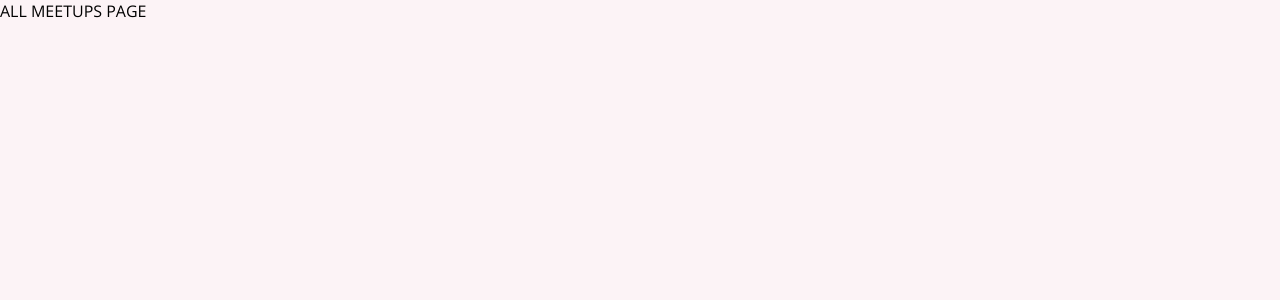
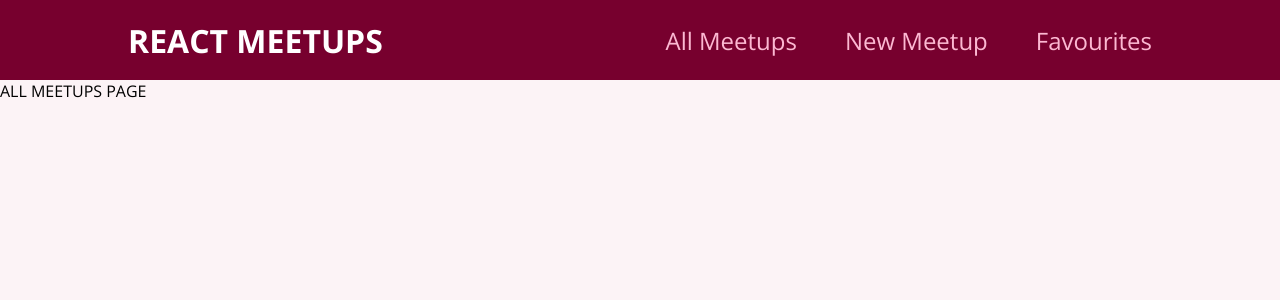
Before and after one commit to Magitekwarrior/ReactTraining, a React (Create React App) app in the folder 07-new-starting-project/: page / in a window 1280 px wide. Shown: the top 300 px of the page. Built offline with nearby package versions, Linux system fonts and the light colour scheme.

Commit message:
Navigation + outputting lists

```diff
--- a/07-new-starting-project/src/App.js
+++ b/07-new-starting-project/src/App.js
@@ -1,4 +1,5 @@
 import { Route, Switch } from "react-router-dom";
+import MainNavigation from "./components/layout/MainNavigation";
 import AllMeetupsPage from "./pages/AllMeetups";
 import FavouritesPage from "./pages/Favourites";
 import NewMeetupPage from "./pages/NewMeetup";
@@ -6,6 +7,7 @@ import NewMeetupPage from "./pages/NewMeetup";
 function App() {
   return (
   <div>
+    <MainNavigation />
     <Switch>
     {/* <Route path='/' exact={true}> */}
     <Route path='/' exact>
--- /dev/null
+++ b/07-new-starting-project/src/components/layout/MainNavigation.js
@@ -0,0 +1,27 @@
+import React from "react";
+import { Link } from "react-router-dom";
+
+import classes from "./MainNavigation.module.css"
+
+function MainNavigation() {
+  return (
+    <header className={classes.header}>
+      <div className={classes.logo}>REACT MEETUPS</div>
+      <nav>
+        <ul>
+        <li>
+            <Link to='/'>All Meetups</Link>
+          </li>
+          <li>
+            <Link to='/new-meetup'>New Meetup</Link>
+          </li>
+          <li>
+            <Link to='/favourites'>Favourites</Link>
+          </li>
+        </ul>
+      </nav>
+    </header>
+  );
+}
+
+export default MainNavigation;
--- /dev/null
+++ b/07-new-starting-project/src/components/layout/MainNavigation.module.css
@@ -0,0 +1,47 @@
+.header {
+  width: 100%;
+  height: 5rem;
+  display: flex;
+  align-items: center;
+  justify-content: space-between;
+  background-color: #77002e;
+  padding: 0 10%;
+}
+
+.logo {
+  font-size: 2rem;
+  color: white;
+  font-weight: bold;
+}
+
+.header ul {
+  list-style: none;
+  margin: 0;
+  padding: 0;
+  display: flex;
+  align-items: baseline;
+}
+
+.header li {
+  margin-left: 3rem;
+}
+
+.header a {
+  text-decoration: none;
+  font-size: 1.5rem;
+  color: #fcb8d2;
+}
+
+.header a:hover,
+.header a:active,
+.header a.active {
+  color: white;
+}
+
+.badge {
+  background-color: #cc2062;
+  color: white;
+  border-radius: 12px;
+  padding: 0 1rem;
+  margin-left: 0.5rem;
+}
```
